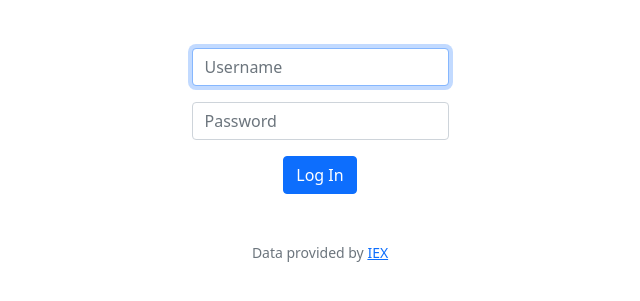
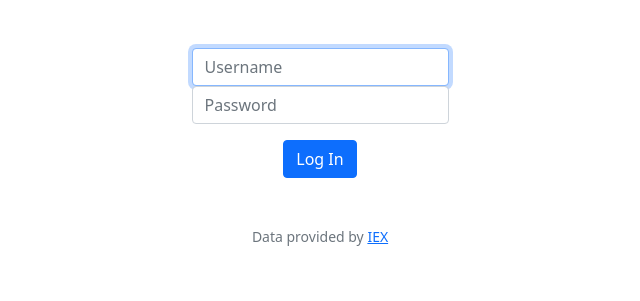
Before and after one commit to alihbaloch/CS50-Projects, a Flask app: template finance/templates/register.html in a window 1280 px wide. Shown: the part 76-377 px from the top of the page, without its empty margins (320-960 px from the left). Run offline with Flask 3, Linux system fonts and the light colour scheme; the template is opened without the code that fills it, so the values that code supplies are empty; some libraries are stand-ins or nearby versions.

Commit message:
Fri, Aug 11, 2023, 6:47 PM -04:00

```diff
--- a/finance/templates/register.html
+++ b/finance/templates/register.html
@@ -6,7 +6,7 @@
 
 {% block main %}
     <form action="/register" method="post">
-        <div class="mb-3">
+        <div class="username">
             <input autocomplete="off" autofocus class="form-control mx-auto w-auto" id="username" name="username" placeholder="Username" type="text">
         </div>
         <div class="mb-3">
```
